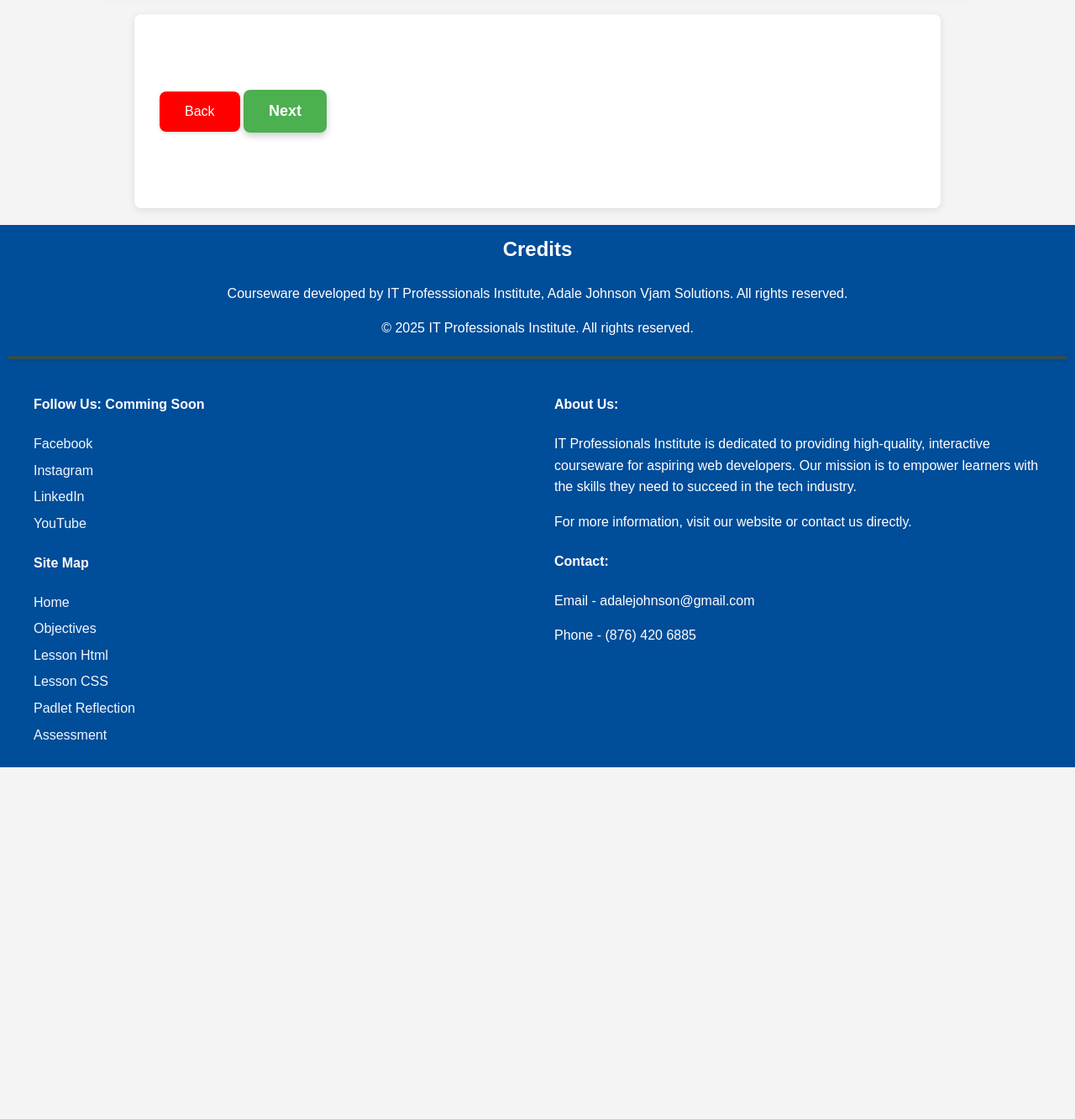
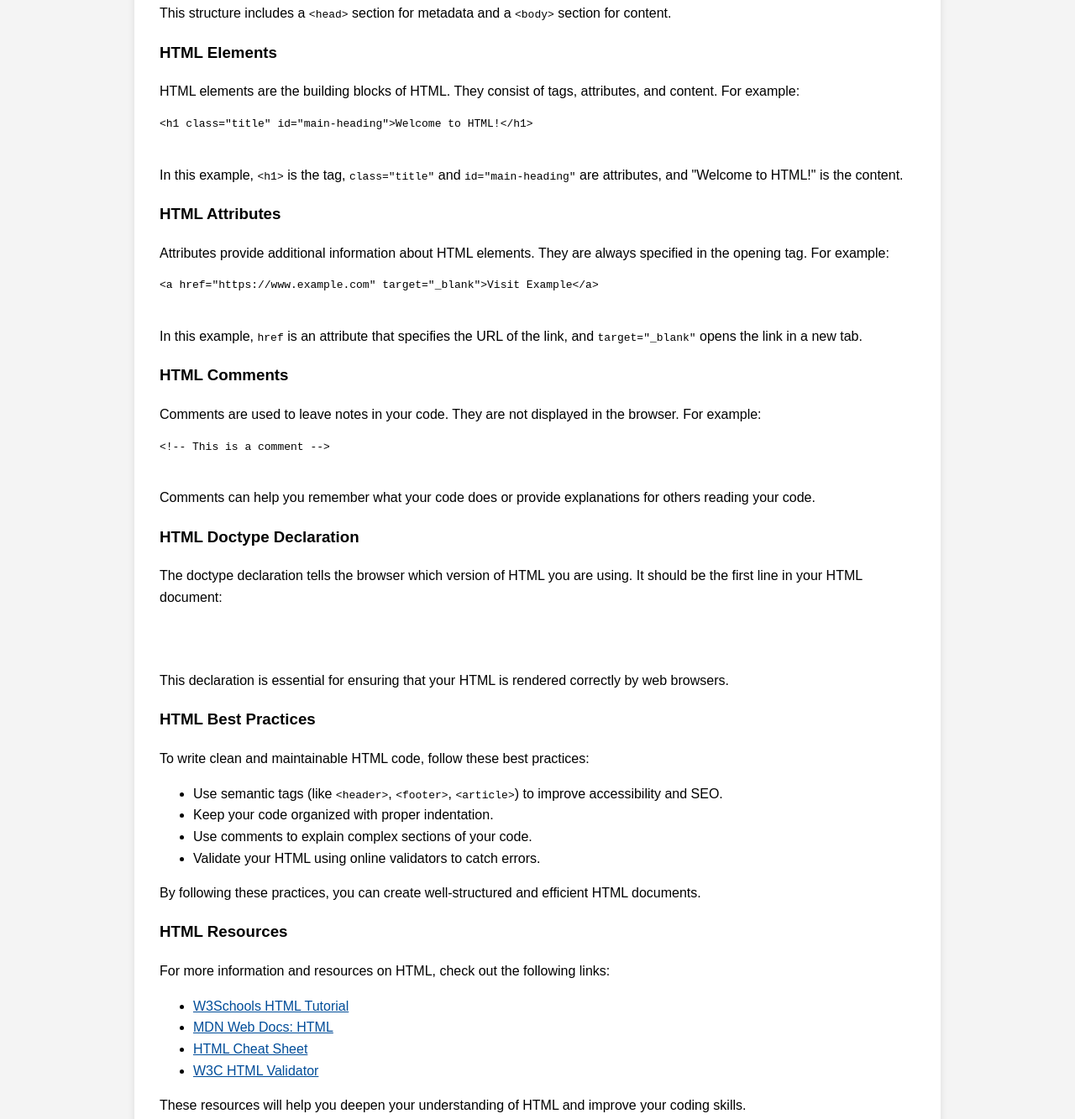
Before and after one commit to Adale28/html_css_courseware_site, a plain HTML site: page Lesson_Html.html in a window 1280 px wide. Shown: the part 2133-3466 px from the top of the page at 84% size. Before the commit the page ends 3047 px from the top, so only its background shows below. Drawn offline with Linux system fonts and the light colour scheme.

Commit message:
Update Lesson_Html.html

```diff
--- a/Lesson_Html.html
+++ b/Lesson_Html.html
@@ -69,6 +69,79 @@
         <a href="https://web.stanford.edu/group/csp/cs21/htmlcheatsheet.pdf" download="HTML_CSS_Cheat_Sheet.pdf"
             class="download-button">Download Basic HTML
             cheat Sheet live edit</a>
+        <h3>HTML Structure</h3>
+        <p>HTML documents have a specific structure:</p>
+        <pre>
+<!DOCTYPE html>
+<html>
+<head>
+    <title>Page Title</title>
+</head>
+<body>
+    <h1>This is a Heading</h1>
+    <p>This is a paragraph.</p>
+</body>
+</html>
+        </pre>
+        <p>This structure includes a <code>&lt;head&gt;</code> section for metadata and a <code>&lt;body&gt;</code>
+            section
+            for content.</p>
+        <h3>HTML Elements</h3>
+        <p>HTML elements are the building blocks of HTML. They consist of tags, attributes, and content. For example:
+        </p>
+        <pre>
+&lt;h1 class="title" id="main-heading"&gt;Welcome to HTML!&lt;/h1&gt;
+        </pre>
+        <p>In this example, <code>&lt;h1&gt;</code> is the tag, <code>class="title"</code> and
+            <code>id="main-heading"</code>
+            are attributes, and "Welcome to HTML!" is the content.</p>
+        <h3>HTML Attributes</h3>
+        <p>Attributes provide additional information about HTML elements. They are always specified in the opening
+            tag. For example:</p>
+        <pre>
+&lt;a href="https://www.example.com" target="_blank"&gt;Visit Example&lt;/a&gt;
+        </pre>
+        <p>In this example, <code>href</code> is an attribute that specifies the URL of the link, and
+            <code>target="_blank"</code>
+            opens the link in a new tab.</p>
+        <h3>HTML Comments</h3>
+        <p>Comments are used to leave notes in your code. They are not displayed in the browser. For example:</p>
+        <pre>
+&lt;!-- This is a comment --&gt;
+        </pre>
+        <p>Comments can help you remember what your code does or provide explanations for others reading your code.</p>
+        <h3>HTML Doctype Declaration</h3>
+        <p>The doctype declaration tells the browser which version of HTML you are using. It should be the first line in
+            your HTML document:</p>
+        <pre>
+<!DOCTYPE html>
+        </pre>
+        <p>This declaration is essential for ensuring that your HTML is rendered correctly by web browsers.</p>
+        <h3>HTML Best Practices</h3>
+        <p>To write clean and maintainable HTML code, follow these best practices:</p>
+        <ul>
+            <li>Use semantic tags (like <code>&lt;header&gt;</code>, <code>&lt;footer&gt;</code>,
+                <code>&lt;article&gt;</code>) to
+                improve accessibility and SEO.</li>
+            <li>Keep your code organized with proper indentation.</li>
+            <li>Use comments to explain complex sections of your code.</li>
+            <li>Validate your HTML using online validators to catch errors.</li>
+        </ul>
+        <p>By following these practices, you can create well-structured and efficient HTML documents.</p>
+        <h3>HTML Resources</h3>
+        <p>For more information and resources on HTML, check out the following links:</p>
+        <ul>
+            <li><a href="https://www.w3schools.com/html/" target="_blank" rel="noopener noreferrer">W3Schools HTML
+                    Tutorial</a></li>
+            <li><a href="https://developer.mozilla.org/en-US/docs/Web/HTML" target="_blank"
+                    rel="noopener noreferrer">MDN Web Docs: HTML</a></li>
+            <li><a href="https://htmlcheatsheet.com/" target="_blank" rel="noopener noreferrer">HTML Cheat Sheet</a>
+            </li>
+            <li><a href="https://validator.w3.org/" target="_blank" rel="noopener noreferrer">W3C HTML Validator</a>
+            </li>
+        </ul>
+        <p>These resources will help you deepen your understanding of HTML and improve your coding skills.</p>
+
 
     </section>
     <section class="two-column-flex-section">
```
